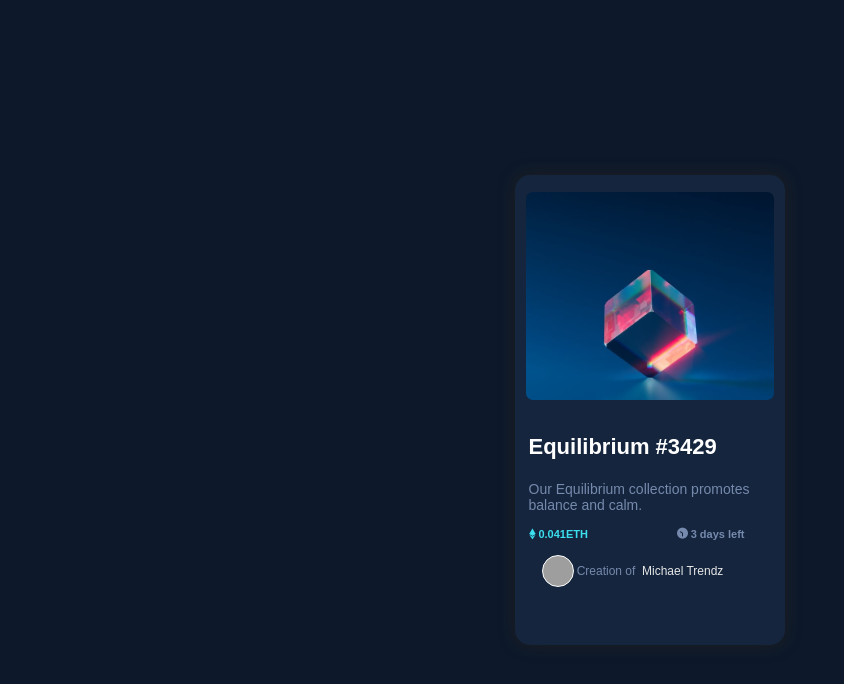
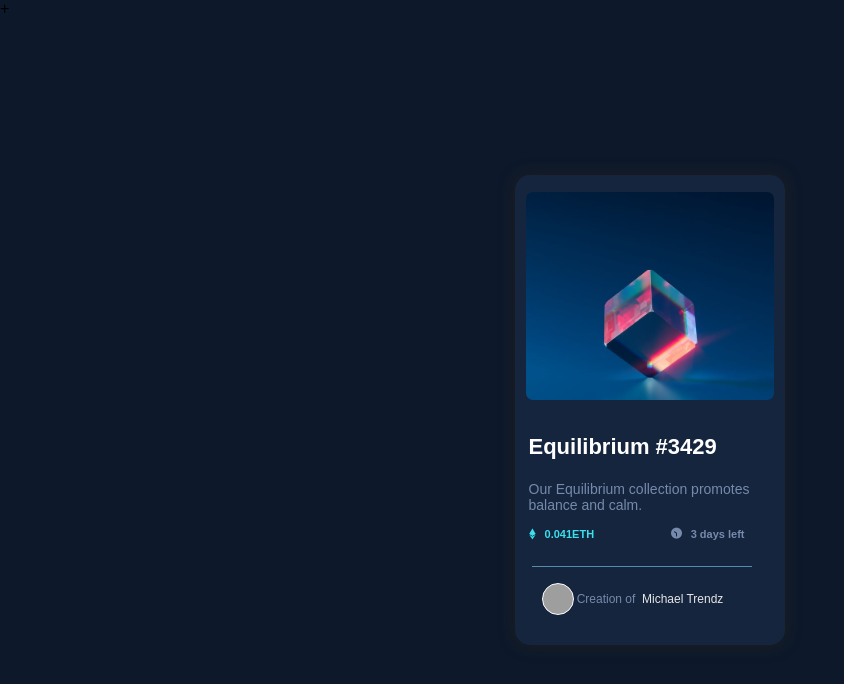
Before and after one commit to michaeltrendz/nft-preview-card-component-main, a plain HTML site: page index.html in a window 1280 px wide. Shown: the top 684 px of the page, without its empty margins (0-844 px from the left). Drawn offline with Linux system fonts and the light colour scheme; grey boxes are pictures that could not be loaded; a web font is replaced by a local one.

Commit message:
master latest update

```diff
--- a/index.html
+++ b/index.html
@@ -6,7 +6,7 @@
   <link rel="icon" type="image/png" sizes="32x32" href="./images/favicon-32x32.png">
   <link rel="stylesheet" href="style.css">
   <link rel="stylesheet" href="https://fonts.google.com/specimen/Outfit">
-    <link rel="stylesheet" href="https://cdnjs.cloudflare.com/ajax/libs/font-awesome/6.4.0/css/all.min.css" />
+    <link rel="stylesheet" href="https://cdnjs.cloudflare.com/ajax/libs/font-awesome/6.4.0/css/all.min.css" />+
 
 
 
@@ -26,12 +26,12 @@
     <div id="equilibrium">Equilibrium #3429 </div>
     <div id="our-e">Our Equilibrium collection promotes balance and calm.</div>
     <div id="eth">
-      <i class="fa-brands fa-ethereum fa-flip"></i>
+      <i class="fa-brands fa-ethereum fa-flip"></i> &nbsp;
       0.041ETH
     </div>
 
     <div id="days">
-      <i class="fa-solid fa-clock fa-spin"></i>
+      <i class="fa-solid fa-clock fa-spin"></i> &nbsp;
       3 days left
     </div>
     <vr>
--- a/style.css
+++ b/style.css
@@ -92,10 +92,10 @@ background-size: cover;
 
 
 #line {
-  width: 120%;
-  border-top: 0.5px solid ##578AAD;
-  margin: 25px -30px;
-  margin-top: 220%;
+  width: 150%;
+  border-top: 0.5px solid #578AAD;
+  margin: 25px -45px;
+  margin-top: 240%;
   top: 5%;
   right: 95%;
 }
```
